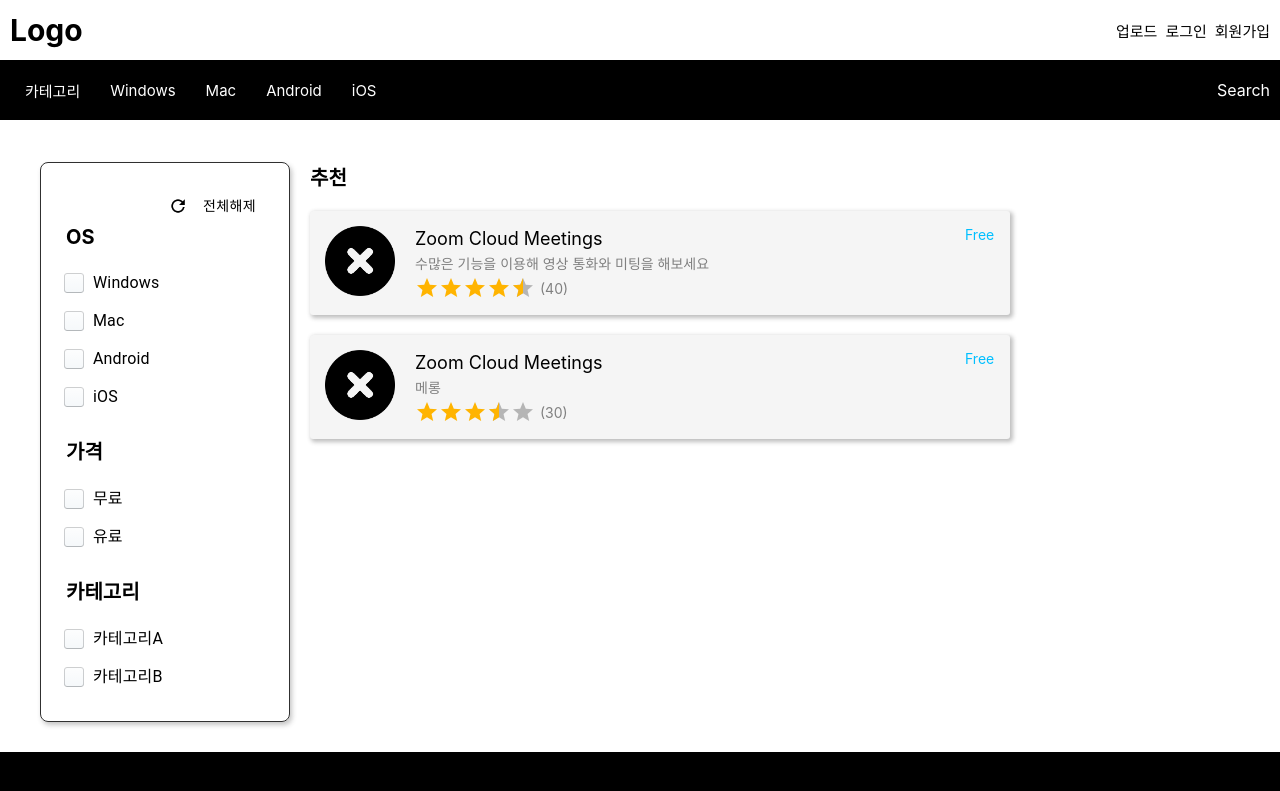
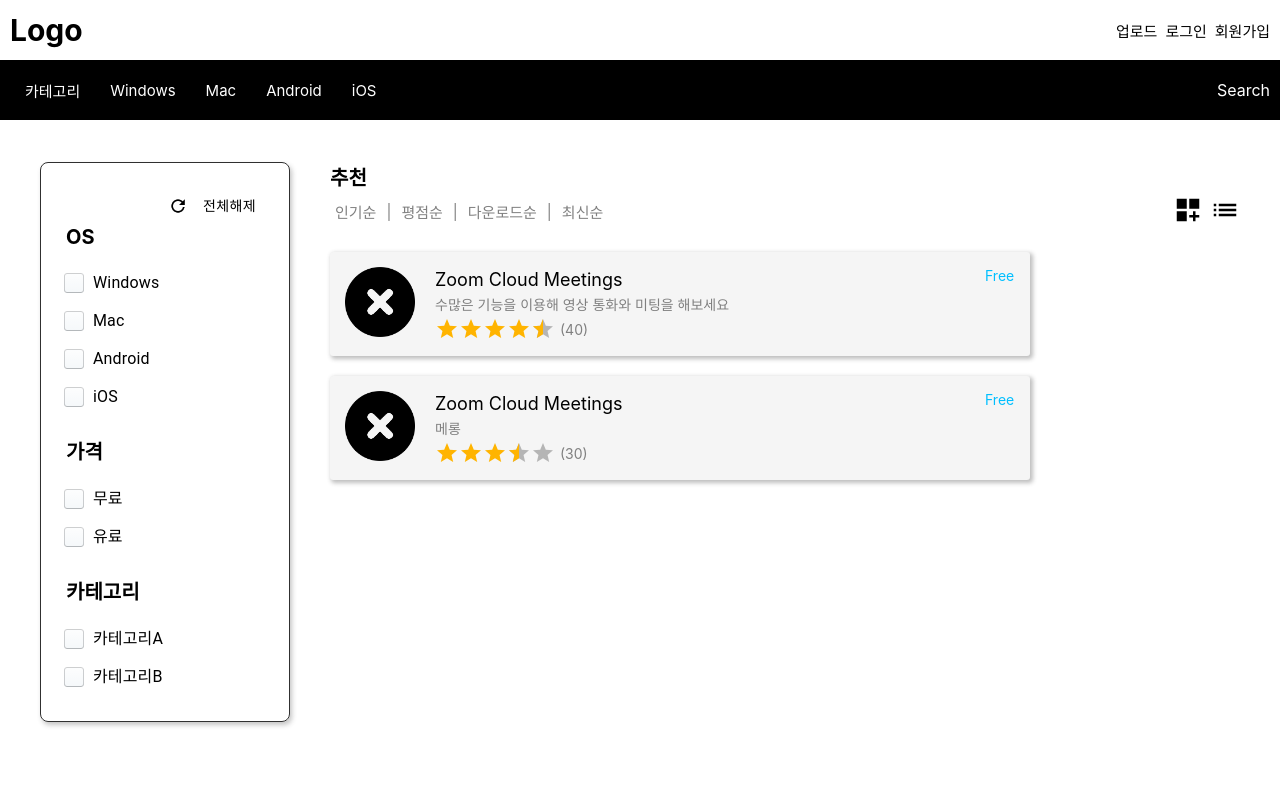
Before and after one commit to LenChoi/blockfish, a React (Create React App) app in the folder frontend/: page /blockfish/download in a window 1280 px wide. Shown: the top 791 px of the page. Built offline with nearby package versions, Linux system fonts and the light colour scheme.

Commit message:
다운로드 페이지 개발

```diff
--- a/frontend/src/components/download/DownloadRight.jsx
+++ b/frontend/src/components/download/DownloadRight.jsx
@@ -3,6 +3,7 @@
 import { isEmpty } from '../../utils/utils';
 import ListCardTemplate from '../cards/ListCardTemplate';
 import TextDefault from '../ui/TextDefault';
+import SortingBar from './SortingBar';
 
 const DownloadRight = () => {
   const [fileList, setFileList] = useState([]);
@@ -33,6 +34,8 @@
       <TextDefault size="20px" weight="700">
         추천
       </TextDefault>
+
+      <SortingBar />
       {!isEmpty(fileList) &&
         fileList.map((data) => <ListCardTemplate key={data.id} content={data} />)}
     </RightLayout>
--- /dev/null
+++ b/frontend/src/components/download/SortingBar.jsx
@@ -0,0 +1,71 @@
+import React from 'react';
+import {
+  ButtonWrapper,
+  MenuBarWrapper,
+  SortItem,
+  SortItems,
+  SortItemWrapper,
+} from '../../styles/Download';
+import TextDefault from '../ui/TextDefault';
+import { ReactComponent as ListSvg } from '../../assets/list.svg';
+import { ReactComponent as WidgetsSvg } from '../../assets/widgets.svg';
+
+const SortingBar = () => (
+  <MenuBarWrapper>
+    <SortItems>
+      <SortItem>
+        <SortItemWrapper>
+          <TextDefault size="15px" color="#808080">
+            인기순
+          </TextDefault>
+        </SortItemWrapper>
+      </SortItem>
+      <SortItem>
+        <TextDefault size="15px" color="#808080">
+          |
+        </TextDefault>
+      </SortItem>
+      <SortItem>
+        <SortItemWrapper>
+          <TextDefault size="15px" color="#808080">
+            평점순
+          </TextDefault>
+        </SortItemWrapper>
+      </SortItem>
+      <SortItem>
+        <TextDefault size="15px" color="#808080">
+          |
+        </TextDefault>
+      </SortItem>
+      <SortItem>
+        <SortItemWrapper>
+          <TextDefault size="15px" color="#808080">
+            다운로드순
+          </TextDefault>
+        </SortItemWrapper>
+      </SortItem>
+      <SortItem>
+        <TextDefault size="15px" color="#808080">
+          |
+        </TextDefault>
+      </SortItem>
+      <SortItem>
+        <SortItemWrapper>
+          <TextDefault size="15px" color="#808080">
+            최신순
+          </TextDefault>
+        </SortItemWrapper>
+      </SortItem>
+    </SortItems>
+    <div style={{ display: 'flex' }}>
+      <ButtonWrapper>
+        <WidgetsSvg width="30" height="30" fill="black" />
+      </ButtonWrapper>
+      <ButtonWrapper>
+        <ListSvg width="30" height="30" fill="black" />
+      </ButtonWrapper>
+    </div>
+  </MenuBarWrapper>
+);
+
+export default SortingBar;
--- a/frontend/src/styles/Download.js
+++ b/frontend/src/styles/Download.js
@@ -4,10 +4,10 @@
 export const DownloadContainer = styled.div`
   display: grid;
   grid-template-columns: 250px auto;
-  grid-column-gap: 20px;
+  grid-column-gap: 40px;
   max-width: 1200px;
   margin: 0 auto;
-  padding: 42px 20px 30px 20px;
+  padding: 42px 20px 100px 20px;
 `;
 export const LeftLayout = styled.div`
   max-width: 250px;
@@ -25,7 +25,6 @@
 export const CheckboxItem = styled.li`
   display: flex;
 `;
-
 export const RefreshButton = styled(Button)({
   background: 'none',
   border: 0,
@@ -36,3 +35,33 @@
     justifyContent: 'space-between',
   },
 });
+export const SortItems = styled.ul`
+  display: flex;
+  margin: 10px 0;
+`;
+export const SortItemWrapper = styled.span`
+  cursor: pointer;
+  transition: 0.1s linear;
+  padding-bottom: 2px;
+  &:hover {
+    opacity: 0.5;
+    border-bottom: 1px solid #808080;
+  }
+`;
+export const ButtonWrapper = styled.span`
+  cursor: pointer;
+  margin-left: 7px;
+  transition: 0.1s linear;
+  &:hover {
+    opacity: 0.5;
+  }
+`;
+export const MenuBarWrapper = styled.div`
+  width: 100%;
+  display: flex;
+  justify-content: space-between;
+  align-items: center;
+`;
+export const SortItem = styled.ul`
+  padding: 0 5px;
+`;
```
